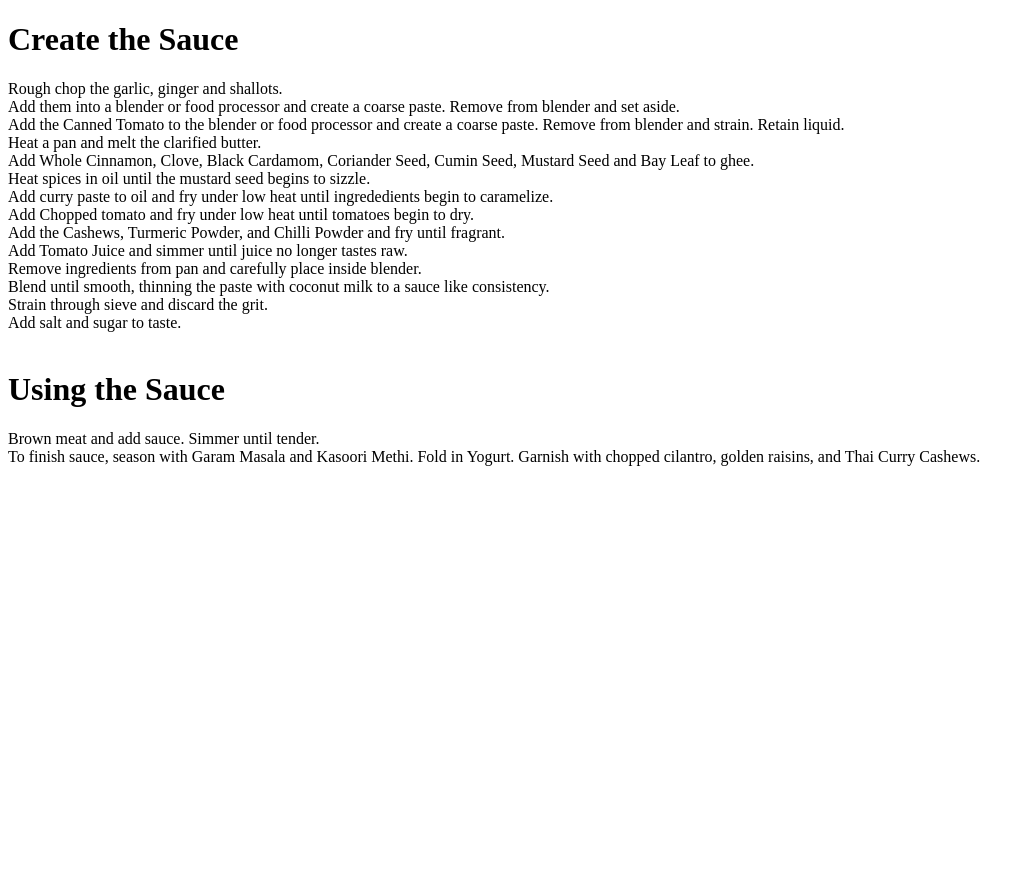
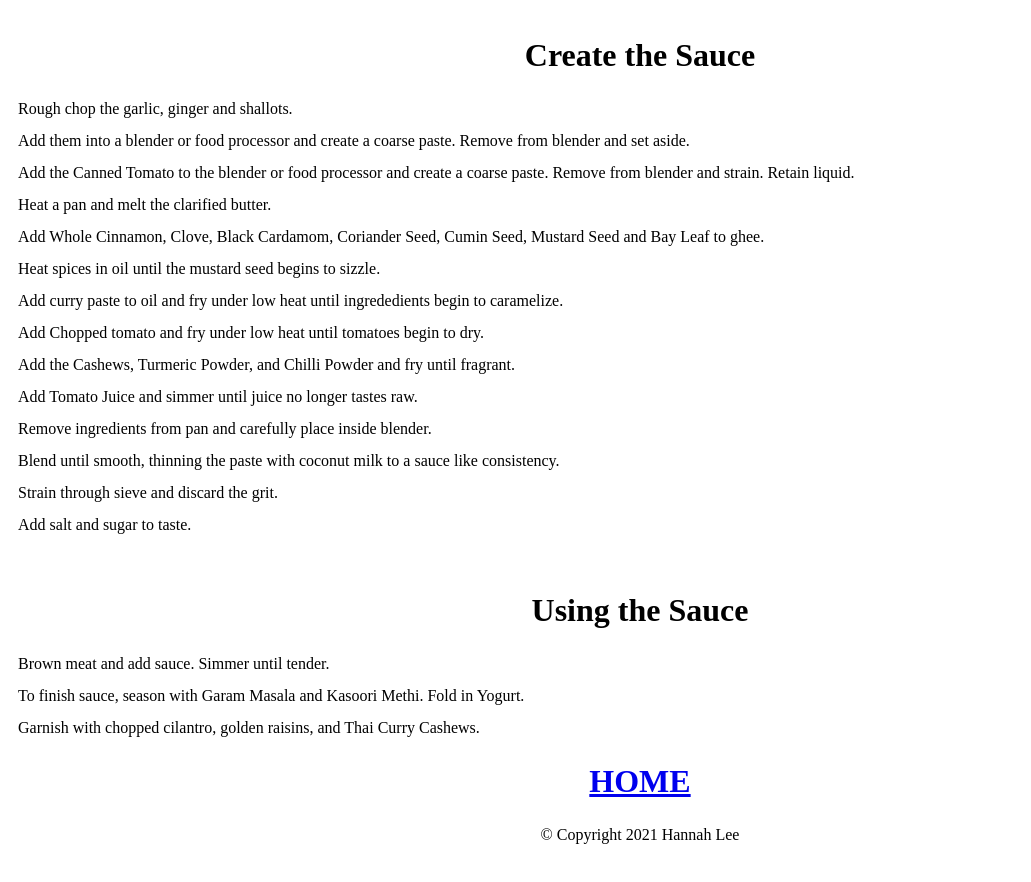
Before and after one commit to SonnyCarson86/Korma, a plain HTML site: page method.html in a window 1280 px wide. Shown: the whole page, without its empty margins (0-1031 px from the left). Before the commit the page ends 800 px from the top, so only its background shows below. Drawn offline with Linux system fonts and the light colour scheme.

Commit message:
Add files via upload

```diff
--- a/method.html
+++ b/method.html
@@ -4,12 +4,12 @@
 <head>
   <meta charset="utf-8">
   <title>Korma</title>
+    <link rel="stylesheet" href="styles.css">
 </head>
 
 <body>
-
-
   <h1>Create the Sauce</h1>
+  <p>
     Rough chop the garlic, ginger and shallots. <br>
     Add them into a blender or food processor and create a coarse paste. Remove from blender and set aside.<br>
     Add the Canned Tomato to the blender or food processor and create a coarse paste. Remove from blender and strain. Retain liquid.<br>
@@ -27,5 +27,14 @@
     <br>
   <h1>Using the Sauce</h1>
   Brown meat and add sauce. Simmer until tender. <br>
-  To finish sauce, season with Garam Masala and Kasoori Methi. Fold in Yogurt. Garnish with chopped cilantro, golden raisins, and Thai Curry Cashews. <br>
+  To finish sauce, season with Garam Masala and Kasoori Methi. Fold in Yogurt. <br>
+  Garnish with chopped cilantro, golden raisins, and Thai Curry Cashews. <br>
+</p>
+
+<footer>
+  <h1><a href="index.html">HOME</a></h1>
+  <p>© Copyright 2021 Hannah Lee</p>
+
+</footer>
 </body>
+</html>
--- /dev/null
+++ b/styles.css
@@ -0,0 +1,12 @@
+body {
+  padding: 10px;
+  line-height: 200%;
+}
+
+footer {
+  text-align: center;
+}
+
+h1 {
+  text-align: center;
+}
```
Also changed, not shown: index.html (+8 -0 lines), ingredients.html (+7 -0 lines). Lines whose indentation alone changed are shown as unchanged.
